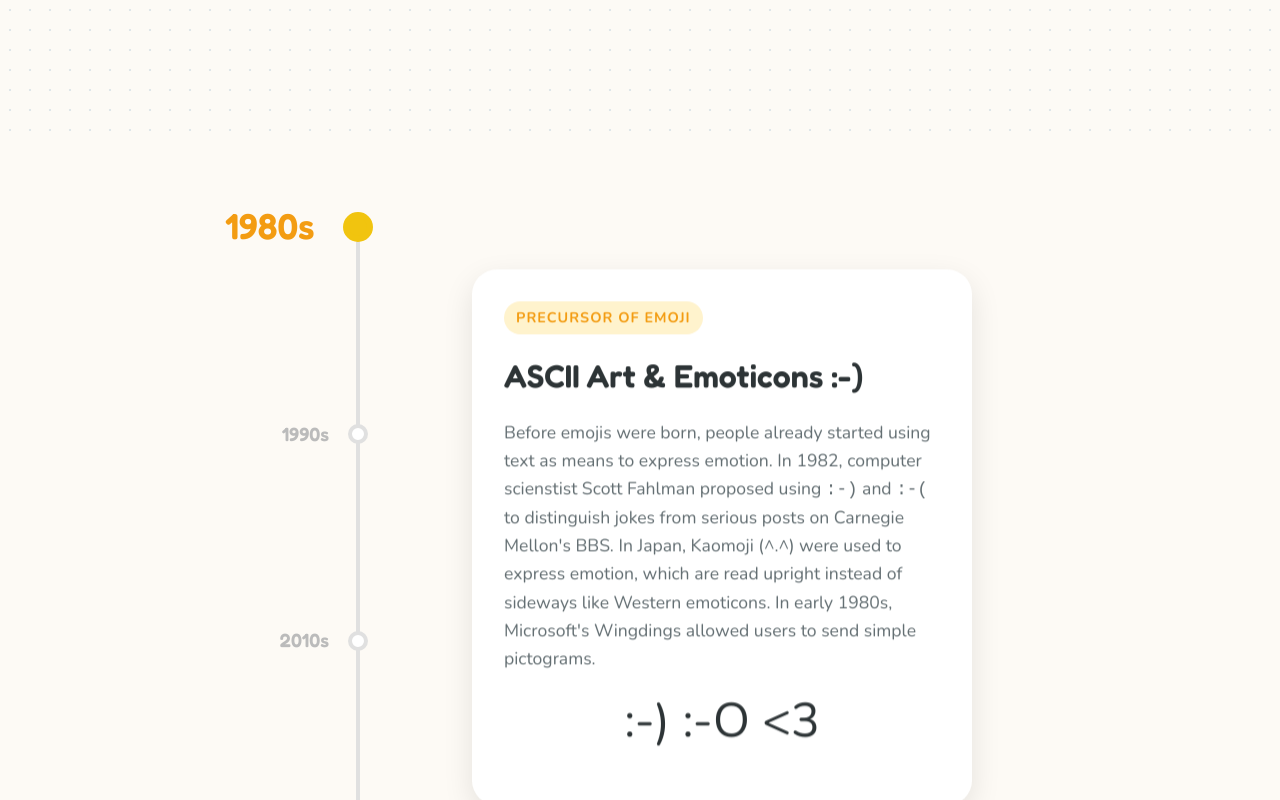
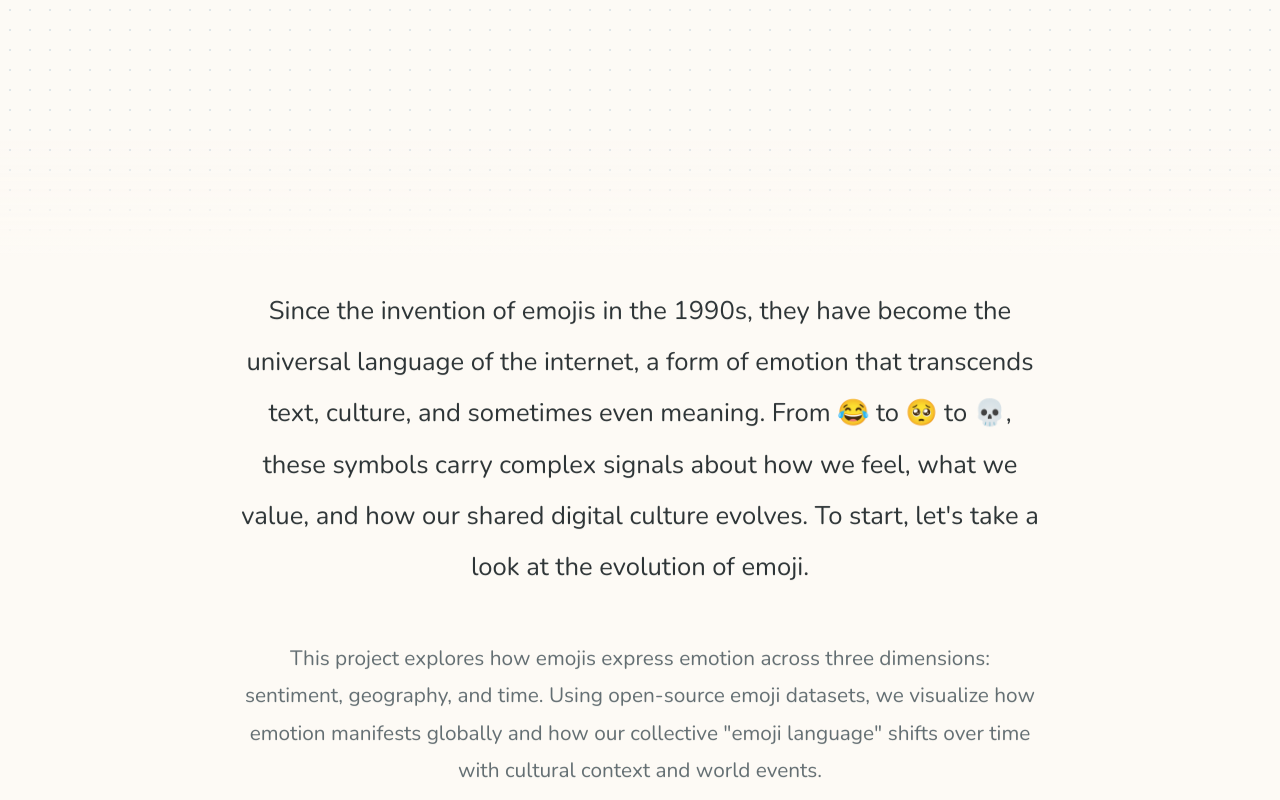
Before and after one commit to eleanorpeng/cs448b-final-project, a website: page index.html in a window 1280 px wide. Shown: the part 2140-2940 px from the top of the page. Drawn offline with nearby package versions, Linux system fonts and the light colour scheme; no server answers.

Commit message:
Added intro.

```diff
--- a/index.html
+++ b/index.html
@@ -72,8 +72,26 @@
       </div>
     </section>
 
-    <!-- Intro Text Section (Replaced by Timeline) -->
-    <!-- <section class="section text-section"> ... </section> -->
+    <!-- Introduction Section -->
+    <section id="intro-text-section" class="intro-text-section">
+      <div class="intro-text-content">
+        <p class="intro-paragraph">
+          Since the invention of emojis in the 1990s, they have become the
+          universal language of the internet, a form of emotion that transcends
+          text, culture, and sometimes even meaning. From 😂 to 🥺 to 💀, these
+          symbols carry complex signals about how we feel, what we value, and
+          how our shared digital culture evolves. To start, let's take a look at
+          the evolution of emoji.
+        </p>
+        <p class="intro-paragraph">
+          This project explores how emojis express emotion across three
+          dimensions: sentiment, geography, and time. Using open-source emoji
+          datasets, we visualize how emotion manifests globally and how our
+          collective "emoji language" shifts over time with cultural context and
+          world events.
+        </p>
+      </div>
+    </section>
 
     <!-- Interactive Timeline Section -->
     <section id="timeline-section" class="timeline-section">
--- a/js/main.js
+++ b/js/main.js
@@ -118,6 +118,9 @@ const App = {
 
     // Initialize Intro Animation
     this.initIntroAnimation();
+
+    // Initialize Intro Text Animation
+    this.initIntroTextAnimation();
 
     // Load rankings immediately since it's now visible
     this.loadRankings();
@@ -464,6 +467,35 @@ const App = {
     window.addEventListener('scroll', handleScroll);
     // Initial call
     handleScroll();
+  },
+
+  /**
+   * Handle Intro Text Section Fade-in Animation
+   */
+  initIntroTextAnimation() {
+    const paragraphs = document.querySelectorAll('.intro-paragraph');
+
+    if (paragraphs.length === 0) return;
+
+    const observerOptions = {
+      threshold: 0.3, // Trigger when 30% of the paragraph is visible
+      rootMargin: '0px 0px -50px 0px',
+    };
+
+    const observer = new IntersectionObserver((entries) => {
+      entries.forEach((entry) => {
+        if (entry.isIntersecting) {
+          entry.target.classList.add('fade-in-text');
+          // Unobserve after animation is triggered
+          observer.unobserve(entry.target);
+        }
+      });
+    }, observerOptions);
+
+    // Observe each paragraph individually for better scroll-based animation
+    paragraphs.forEach((paragraph) => {
+      observer.observe(paragraph);
+    });
   },
 
   /**
--- a/styles/main.css
+++ b/styles/main.css
@@ -97,6 +97,67 @@ h3,
   z-index: 5;
   margin-bottom: 4rem;
   padding-top: 100px;
+}
+
+/* Introduction Text Section */
+.intro-text-section {
+  min-height: 100vh;
+  display: flex;
+  align-items: center;
+  justify-content: center;
+  position: relative;
+  z-index: 4;
+  padding: 8rem 2rem;
+  background: linear-gradient(
+    to bottom,
+    rgba(253, 250, 245, 0) 0%,
+    var(--bg-color) 15%,
+    var(--bg-color) 85%,
+    rgba(253, 250, 245, 0) 100%
+  );
+  margin-bottom: 2rem;
+}
+
+.intro-text-content {
+  max-width: 800px;
+  margin: 0 auto;
+  text-align: center;
+}
+
+.intro-paragraph {
+  font-size: 1.4rem;
+  line-height: 1.9;
+  color: var(--text-color);
+  margin-bottom: 2.5rem;
+  opacity: 0;
+  transform: translateY(40px);
+  transition: opacity 1.2s cubic-bezier(0.25, 0.46, 0.45, 0.94),
+    transform 1.2s cubic-bezier(0.25, 0.46, 0.45, 0.94);
+  will-change: opacity, transform;
+}
+
+.intro-paragraph.fade-in-text {
+  opacity: 1;
+  transform: translateY(0);
+}
+
+.intro-paragraph:first-child {
+  font-size: 1.6rem;
+  font-weight: 500;
+  margin-bottom: 3rem;
+  line-height: 2;
+}
+
+.intro-paragraph:last-child {
+  font-size: 1.3rem;
+  color: var(--text-light);
+  margin-bottom: 0;
+  line-height: 1.8;
+}
+
+/* Smooth scroll behavior */
+html {
+  scroll-behavior: smooth;
 }
 
 .phone-sticky-container {
```
